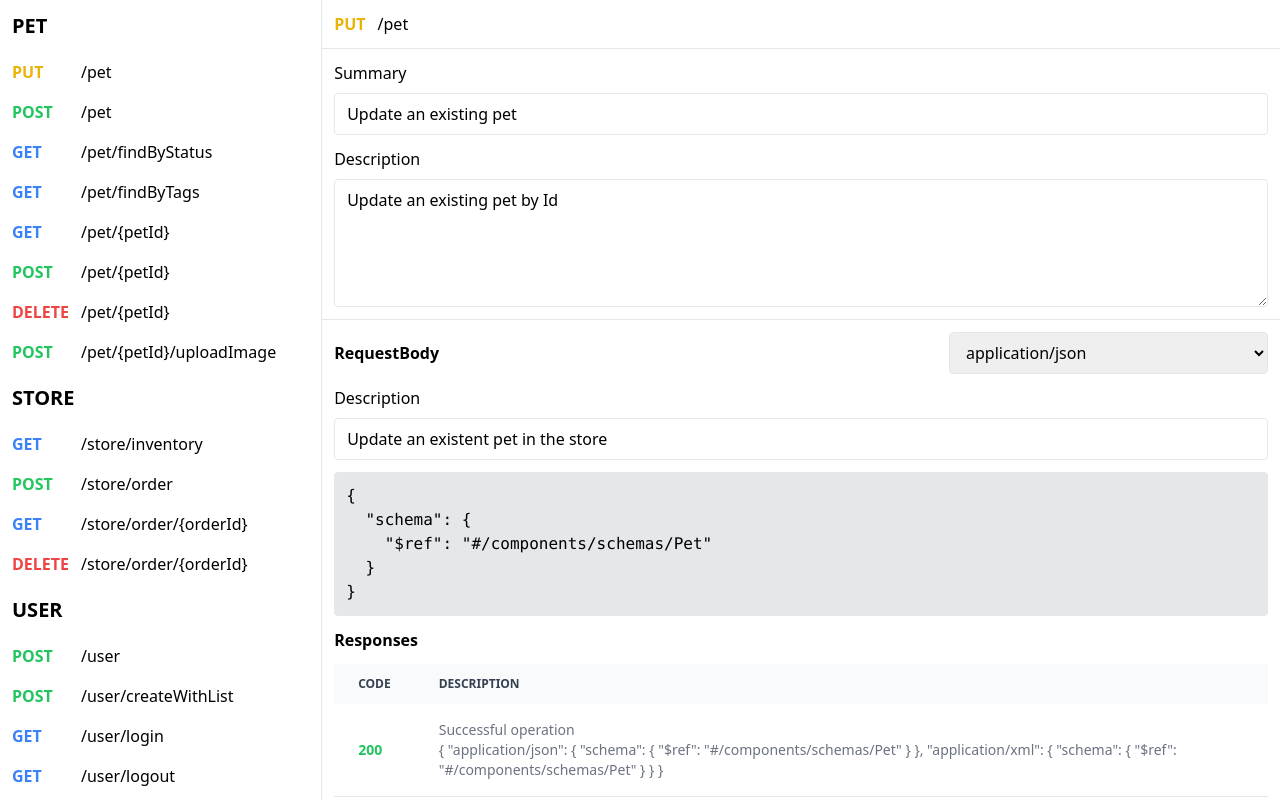
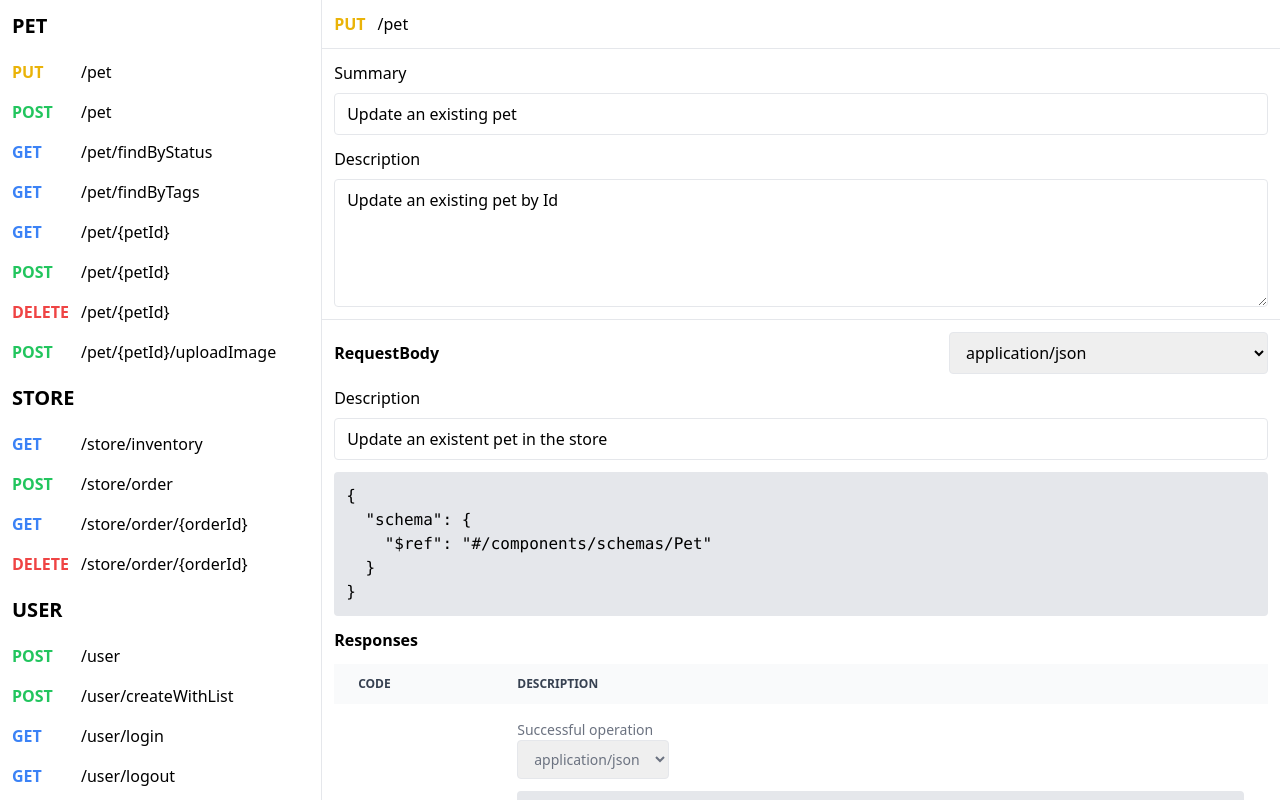
Before and after one commit to ChristianNik/swagger-editor, a Vue app: page / in a window 1280 px wide. Built offline with nearby package versions, Linux system fonts and the light colour scheme.

Commit message:
Add display response content

```diff
--- a/src/App.vue
+++ b/src/App.vue
@@ -122,8 +122,19 @@ const selectedItem = swaggerDocument.getMethodForPath("/pet", "put");
                 <td class="px-6 py-4">
                   {{ (response as any).description }}
 
-                  <div>
-                    {{ (response as any).content }}
+                  <div v-if="(response as any).content">
+                    <select>
+                      <option
+                        v-for="option in Object.keys((response as any).content )"
+                        :value="option"
+                      >
+                        {{ option }}
+                      </option>
+                    </select>
+
+                    <code class="mt-3">
+                      {{ (response as any).content?.["application/json"] }}
+                    </code>
                   </div>
                 </td>
               </tr>
```
